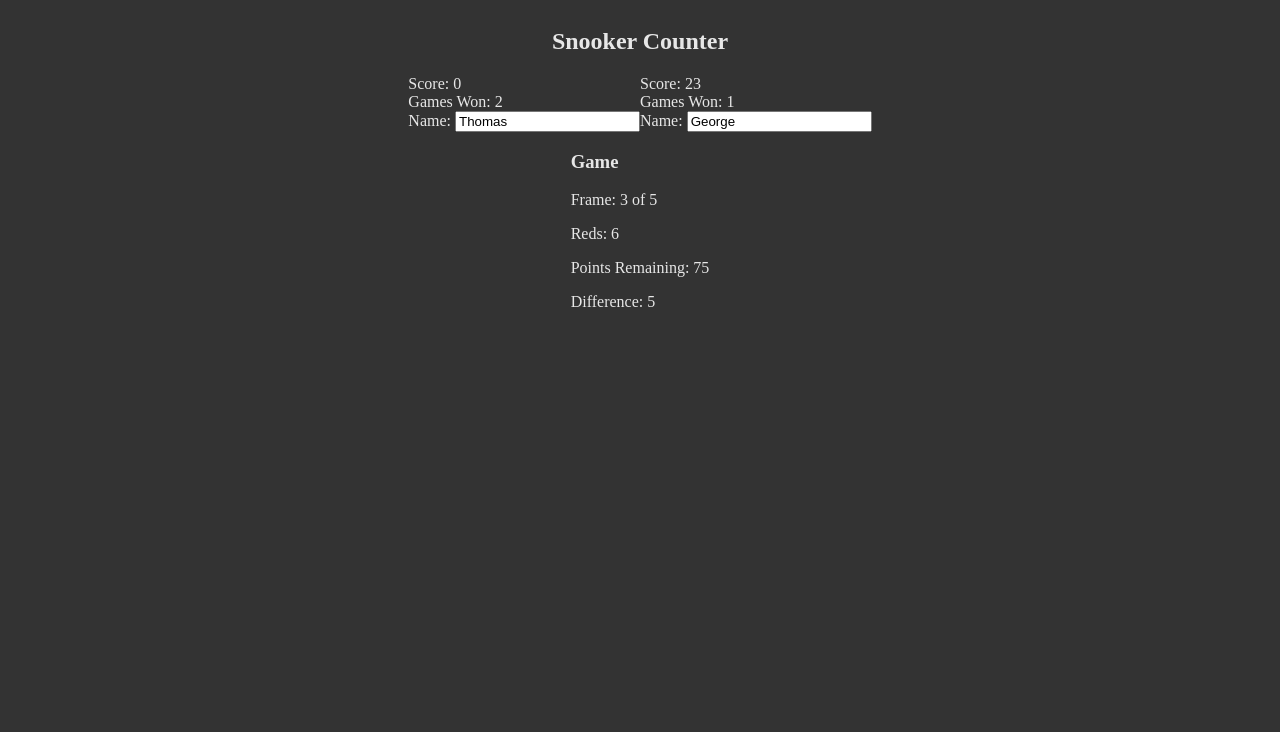
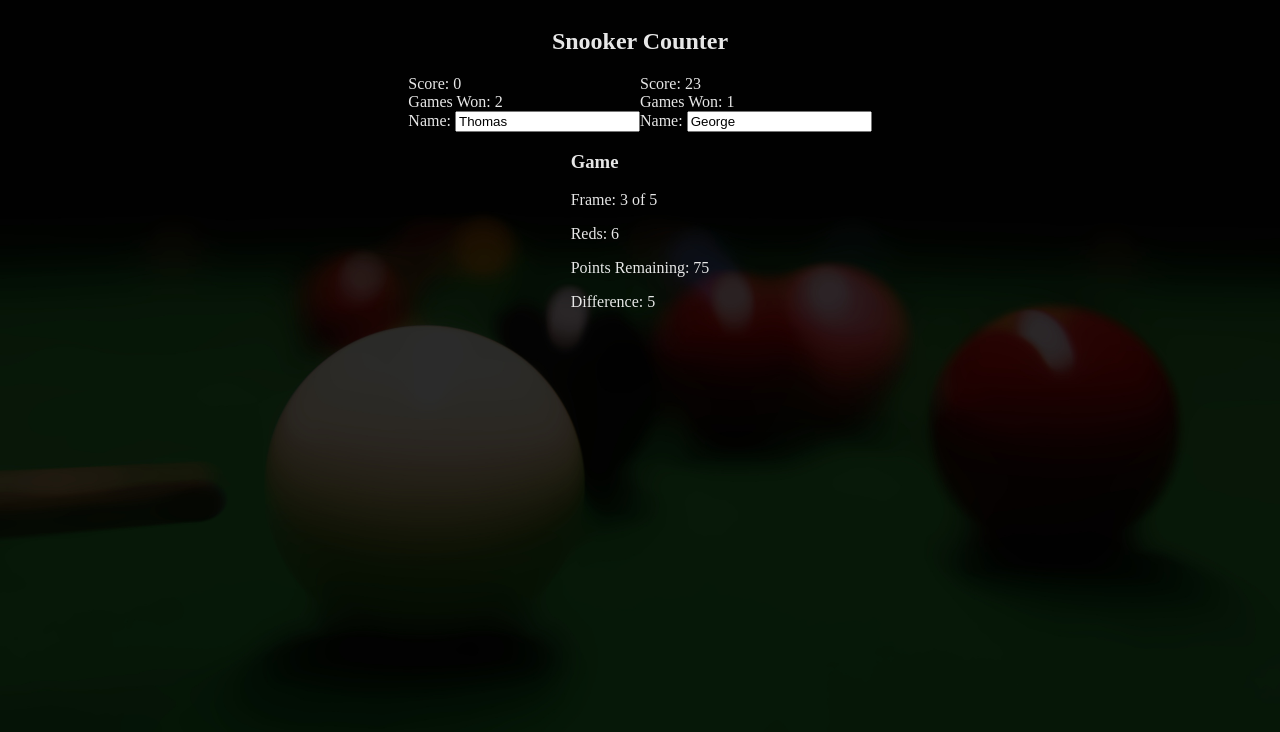
Before and after one commit to thpapei/snookercounter, a React (Vite) app: page / in a window 1280 px wide. Shown: the top 732 px of the page. Built offline with nearby package versions, Linux system fonts and the light colour scheme.

Commit message:
Added background image

```diff
--- a/src/styles/base/basic.scss
+++ b/src/styles/base/basic.scss
@@ -1,4 +1,5 @@
 body {
-  background-color: $dark-grey;
+  background-image: url('../../public/images/background.jpg');
+  background-size: cover;
   color: $off-white;
 }
```
Also changed, not shown: public/images/background.jpg (added).
